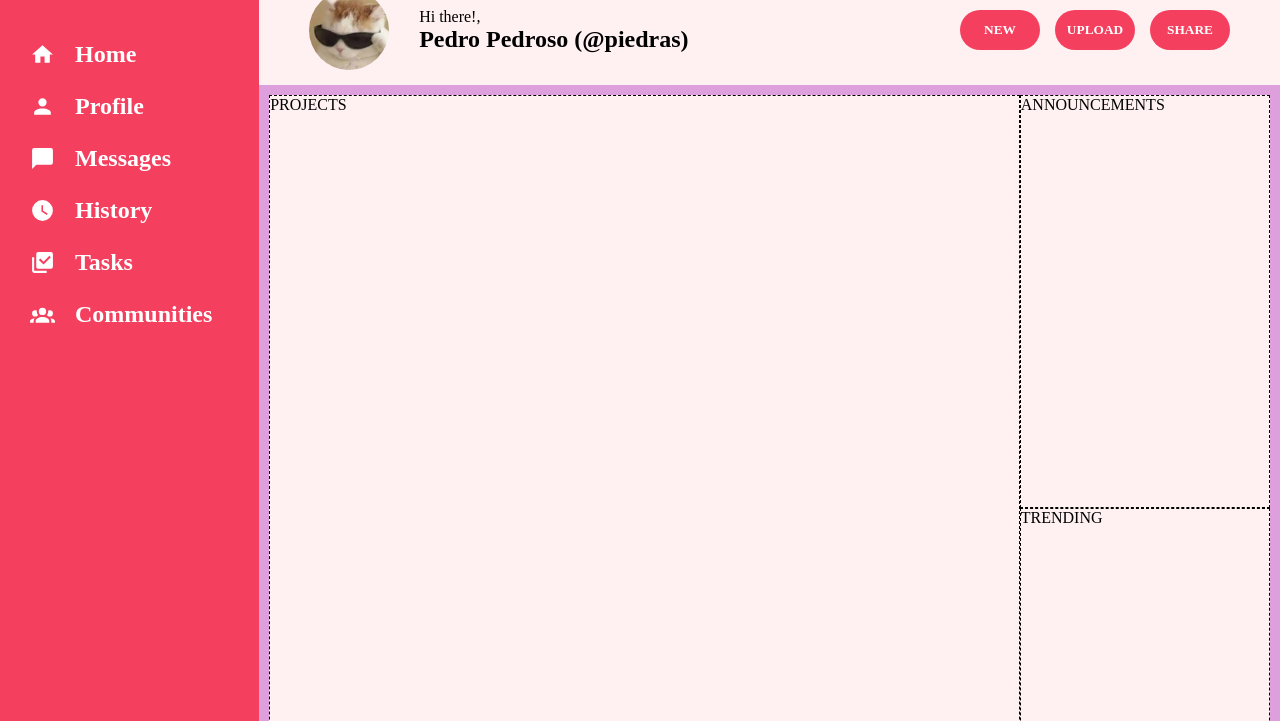
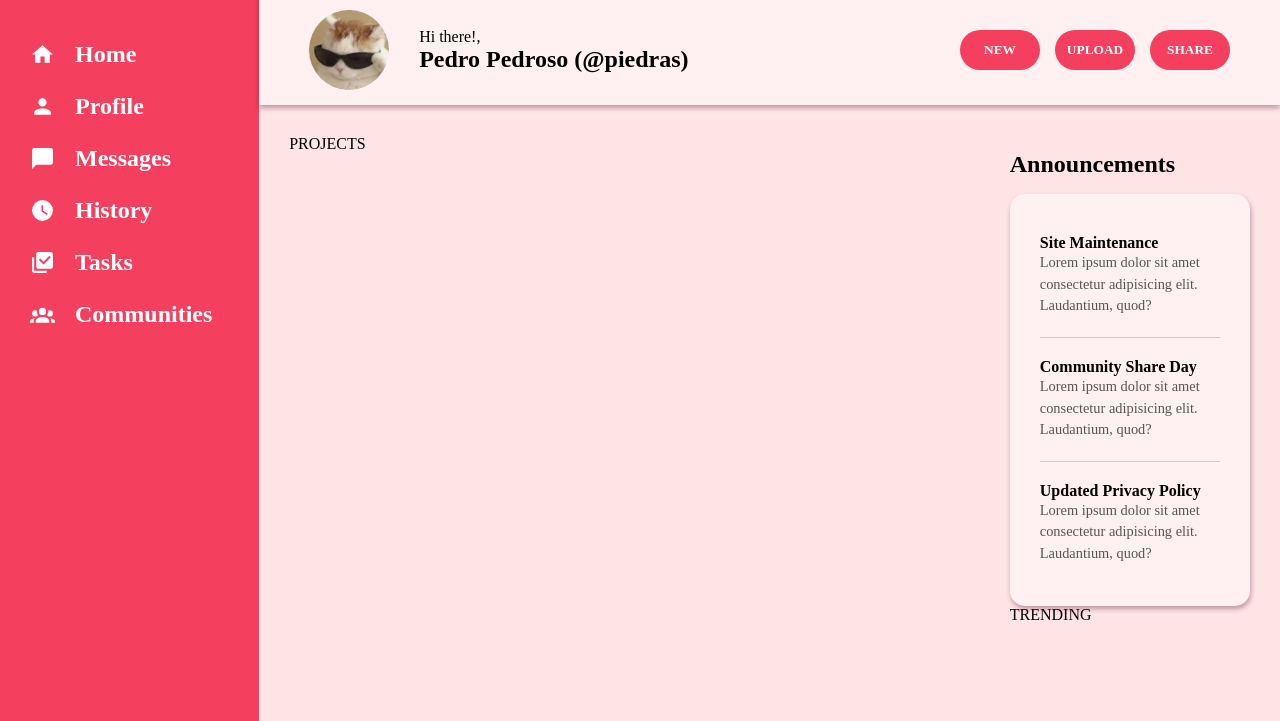
Before and after one commit to rococorbalan/dashboard, a plain HTML site: page index.html in a window 1280 px wide. Shown: the part 84-805 px from the top of the page. Drawn offline with Linux system fonts and the light colour scheme; a script that the page names is missing; a web font is replaced by a local one.

Commit message:
Style announcements section
Use grid for separating each announcement, which
are inside the announcement block which is inside
the announcement section.

```diff
--- a/index.html
+++ b/index.html
@@ -63,7 +63,23 @@
             </div>
             <div class="content">
                 <div class="projects">PROJECTS</div>
-                <div class="announcements">ANNOUNCEMENTS</div>
+                <div class="announcements">
+                    <h1>Announcements</h1>
+                    <div class="announcements-block">
+                        <div class="announcement">
+                            <h2>Site Maintenance</h2>
+                            <p>Lorem ipsum dolor sit amet consectetur adipisicing elit. Laudantium, quod?</p>
+                        </div>
+                        <div class="announcement">
+                            <h2>Community Share Day</h2>
+                            <p>Lorem ipsum dolor sit amet consectetur adipisicing elit. Laudantium, quod?</p>
+                        </div>
+                        <div class="announcement">
+                            <h2>Updated Privacy Policy</h2>
+                            <p>Lorem ipsum dolor sit amet consectetur adipisicing elit. Laudantium, quod?</p>
+                        </div>
+                    </div>
+                </div>
                 <div class="trending">TRENDING</div>
             </div>
         </div>
--- a/style/style.css
+++ b/style/style.css
@@ -4,6 +4,7 @@
 :root {
     --main-red: #f43f5e;
     --main-white: #fff1f2;
+    --secondary-pink: #ffe4e6;
 }
 
 * {
@@ -82,11 +83,12 @@ ul, li {
 
 .main-section {
     display: grid;
-    grid-template-rows: repeat(6, 1fr);
+    grid-template-rows: min-content 1fr;
     background-color: var(--main-white);
 }
 
 .nav-bar {
+    z-index: 2;
     grid-row: 1 / 2;
     display: grid;
     grid-template-rows: min-content 1fr;
@@ -95,6 +97,10 @@ ul, li {
     align-items: center;
 
     padding: 15px 50px;
+
+    box-shadow: 0px 3px 5px 0px rgba(76,5,25,0.35);
+    -webkit-box-shadow: 0px 3px 5px 0px rgba(76,5,25,0.35);
+    -moz-box-shadow: 0px 3px 5px 0px rgba(76,5,25,0.35);
 }
 
 .seach-bar {
@@ -110,7 +116,7 @@ ul, li {
     height: 20px;
     width: min(1000px, 80%);
     border: none;
-    background-color: #ffe4e6;
+    background-color: var(--secondary-pink);
     border-radius: 15px;
     text-align: left;
     padding: 5px 15px;
@@ -187,6 +193,10 @@ ul, li {
     gap: 15px;
 }
 
+.status-buttons, .status {
+    margin-top: 20px;
+}
+
 .status-buttons button {
     background-color: var(--main-red);
     color: white;
@@ -197,18 +207,61 @@ ul, li {
 }
 
 .content {
-    border: 10px solid plum;
-    grid-row: 2/ 7;
+    z-index: 1;
+    background-color: var(--secondary-pink);
 
     display: grid;
     grid-auto-flow: column;
     grid-template-columns: 3fr 1fr;
     grid-template-rows: 1fr 1fr;
+
+    padding: 30px;
 }
 
-.content div {
-    border: 1px dashed black;
+.announcements-block {
+    display: grid;
+    grid-template-rows: repeat(3, 1fr);
+
+    padding: 20px 30px;
+
+    background-color: var(--main-white);
+    border-radius: 15px;
+    box-shadow: 1px 3px 5px 0px rgba(76,5,25,0.35);
+    -webkit-box-shadow: 1px 3px 5px 0px rgba(76,5,25,0.35);
+    -moz-box-shadow: 1px 3px 5px 0px rgba(76,5,25,0.35);
 }
+
+.announcements h1 {
+    font-size: 1.5rem
+}
+
+.announcements-block h2{
+    font-size: 1rem;
+}
+
+.announcements-block p{
+    font-size: 0.9rem;
+    line-height: 1.5;
+    color: #555;
+}
+
+.announcements-block div * {
+    margin: 0;
+}
+
+.announcements-block div {
+    width: 100%;
+}
+
+.announcement {
+    padding: 20px 0;
+    height: min-content;
+}
+
+.announcement:not(:last-of-type) {
+    border-bottom: 1px solid #ccc;
+}
+
 
 .projects {
     grid-row: 1 /3;
```
